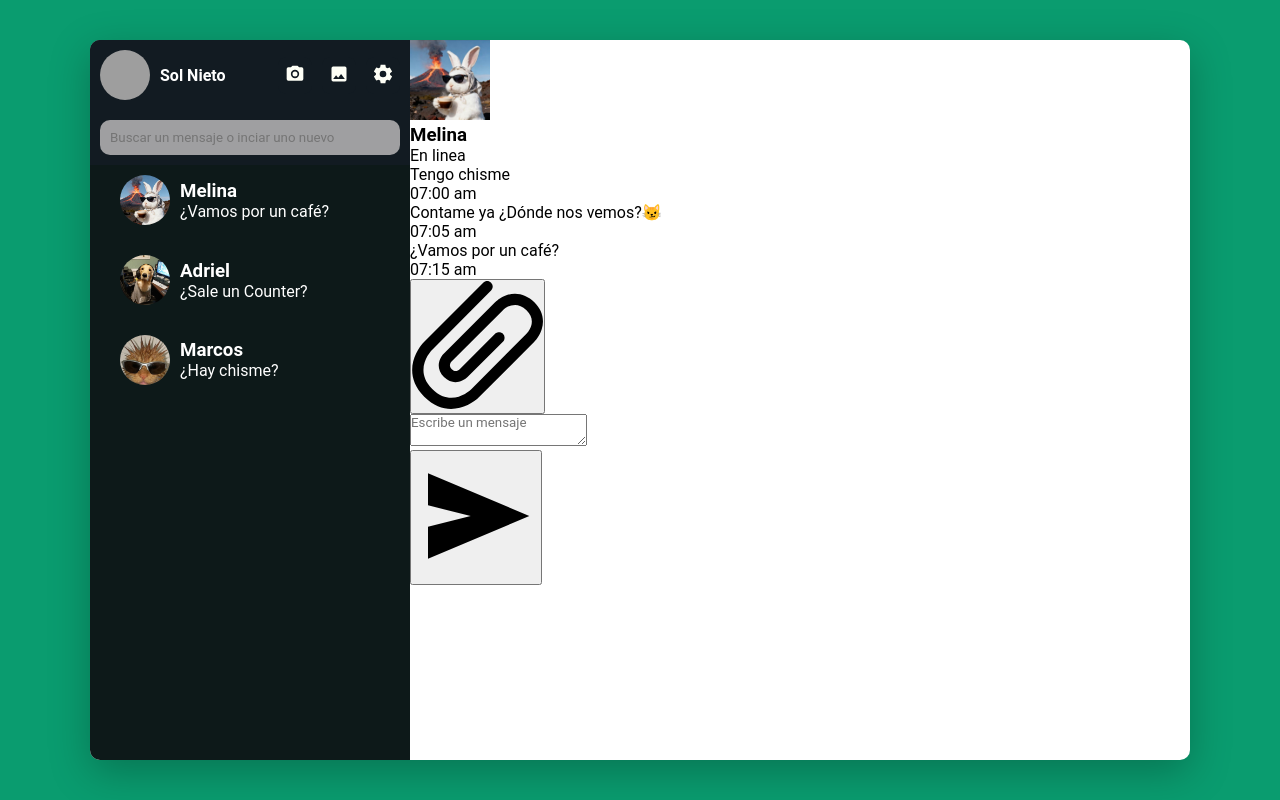
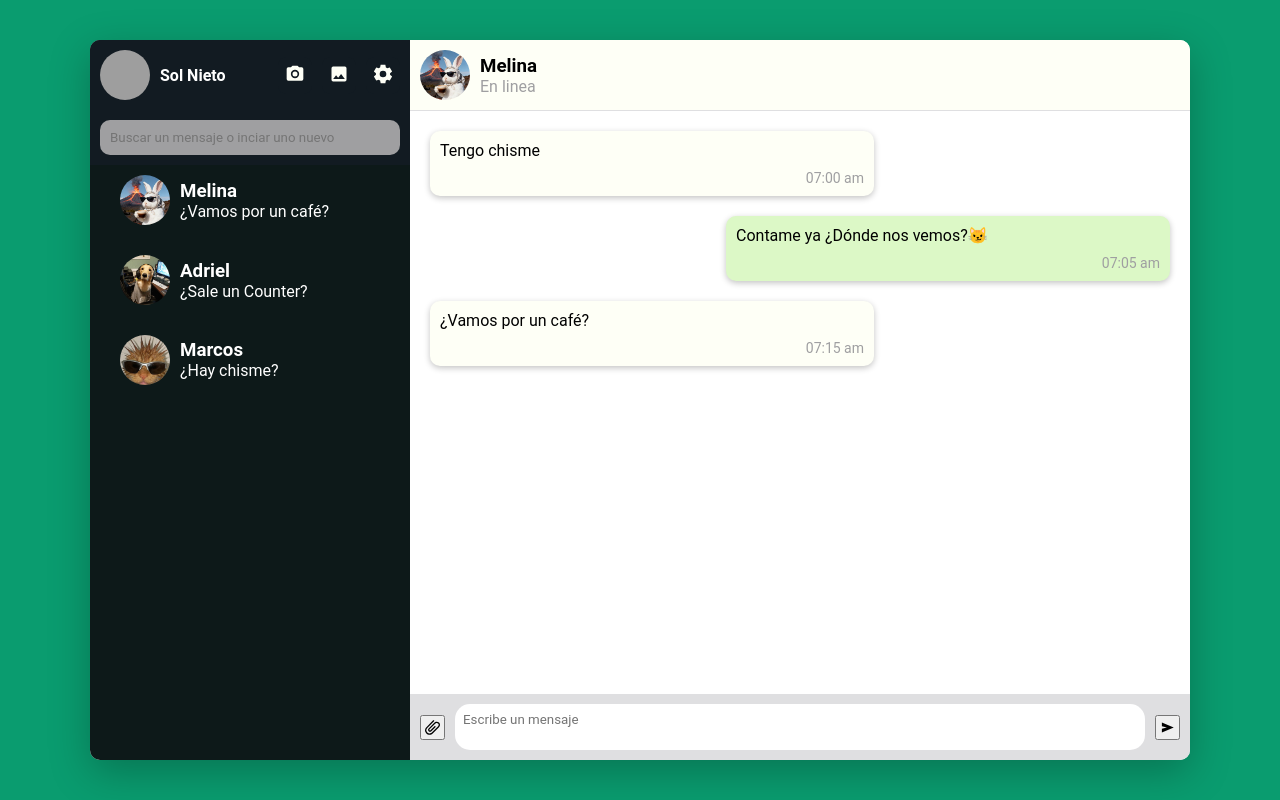
Before and after one commit to Sol269n/whatsapp-clon-999200928, a plain HTML site: page index.html in a window 1280 px wide. Drawn offline with Linux system fonts and the light colour scheme; grey boxes are pictures that could not be loaded.

Commit message:
add: estilos chat panel, header y footer

```diff
--- a/index.html
+++ b/index.html
@@ -6,6 +6,7 @@
     <meta name="viewport" content="width=device-width, initial-scale=1.0">
     <title>WhatsApp UI</title>
     <link rel="stylesheet" href="./styles/main.css">
+    <link rel="shortcut icon" href="./assets/LogosWhatsappIcon.svg" type="image/x-icon">
 </head>
 
 <body>
--- a/styles/main.css
+++ b/styles/main.css
@@ -143,7 +143,141 @@ aside header {
 }
 
 
+/* PANEL DE MENSAJES */
+.chat-header {
+  background-color: var(--grey-300);
+  border-bottom: 1px solid var(--grey-500);
+  display: flex;
+  padding: 10px;
+  align-items: center;
+  gap: 10px;
+}
 
-img {
-    width: 80px;
+.chat-header img {
+  width: 50px;
+  border-radius: 50%;
 }
+
+.chat-header p {
+  color: var(--grey-700);
+}
+
+/* ESTILOS MENSAJES */
+
+.chat-panel {
+  display: flex;
+  flex-direction: column;
+  min-height: 0;
+}
+
+.messages {
+  padding: 20px;
+  flex: 1;
+  display: flex;
+  flex-direction: column;
+  gap: 20px;
+  overflow-y: auto;
+}
+
+
+.message {
+  background-color: var(--grey-300);
+  border-radius: 10px;
+  box-shadow: 0 2px 6px rgba(0, 0, 0, 0.238);
+  padding: 10px;
+  width: 60%;
+}
+
+.message .time {
+  color: var(--grey-700);
+  font-size: 14px;
+  margin-top: 10px;
+  text-align: end;
+}
+
+.me {
+  align-self: end;
+  background-color: var(--green-100);
+}
+
+/* FOOTER */
+
+footer {
+  display: flex;
+  background-color: var(--grey-500);
+  align-items: center;
+  justify-content: space-between;
+  align-items: center;
+  padding: 10px;
+  gap: 10px;
+}
+
+footer button {
+  width: 25px;
+  height: 25px;
+  padding: 3px;
+}
+
+footer svg {
+  width: 100%;
+  height: 100%;
+}
+
+footer .attach {
+  background-color: transparent;
+  border: none;
+  cursor: pointer;
+  color: var(--grey-700);
+  transition: color .2s;
+}
+
+footer .attach:hover {
+  color: var(--grey-800);
+}
+
+footer form {
+  display: flex;
+  align-items: center;
+  flex: 1;
+}
+
+footer textarea {
+  padding: 8px;
+  resize: none;
+  border-radius: 15px;
+  width: 100%;
+  border: none;
+}
+
+footer textarea:focus {
+  outline: 1px solid var(--grey-700);
+  border: none;
+}
+
+footer .send {
+  background-color: #2dca7a;
+  border: none;
+  color: var(--grey-300);
+  width: 45px;
+  height: 30px;
+  border-radius: 20px;
+  padding: 5px;
+  cursor: pointer;
+  transition: all .1s;
+}
+
+footer .send:hover {
+  background-color: #138b80;
+  transform: scale(0.98);
+}
+
+/* RESPONSIVE */
+@media (max-width:880px) {
+  .app {
+    grid-template-columns: 1fr;
+  }
+
+  aside {
+    display: none;
+  }
+}
```
Also changed, not shown: assets/LogosWhatsappIcon.svg (added).
